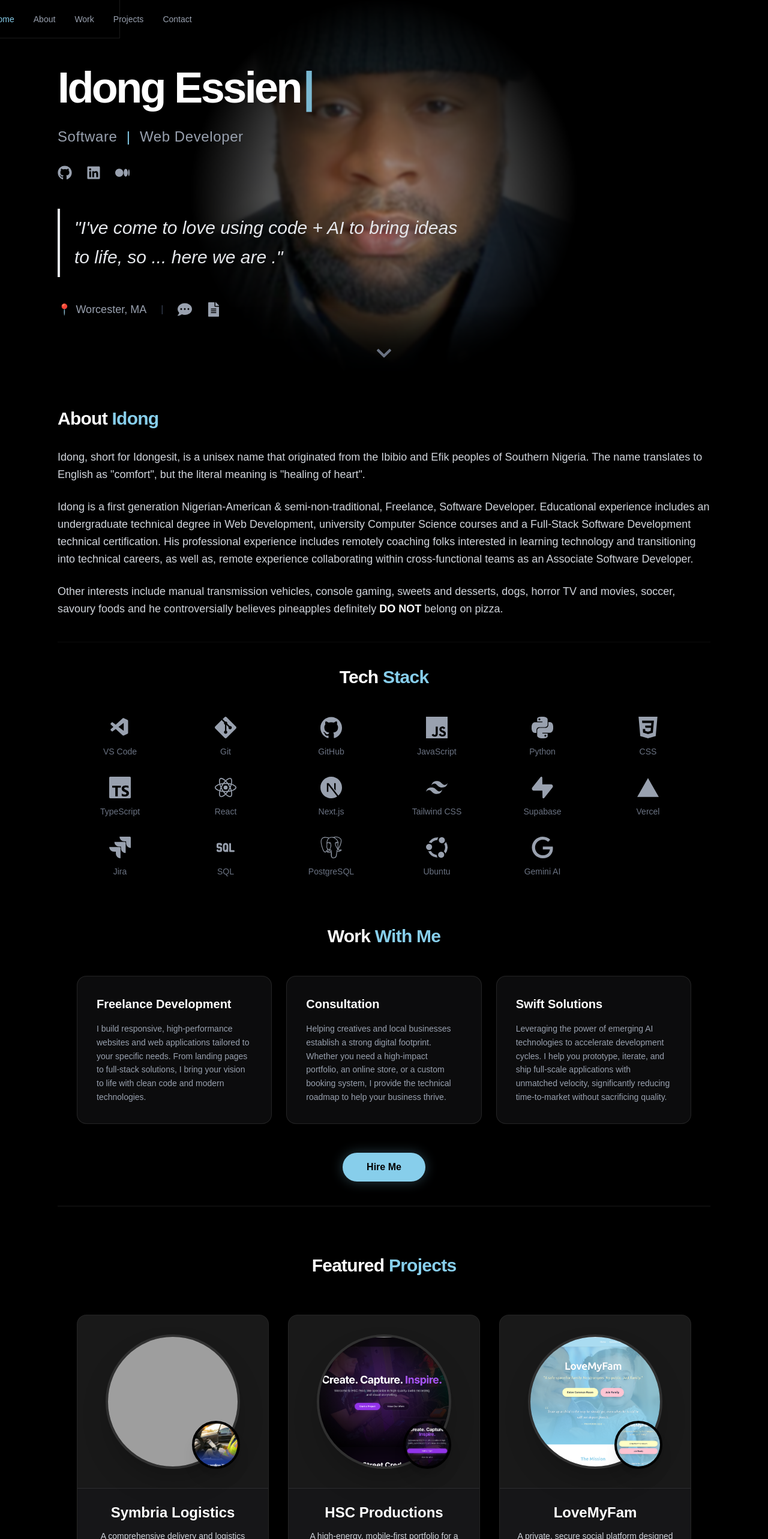
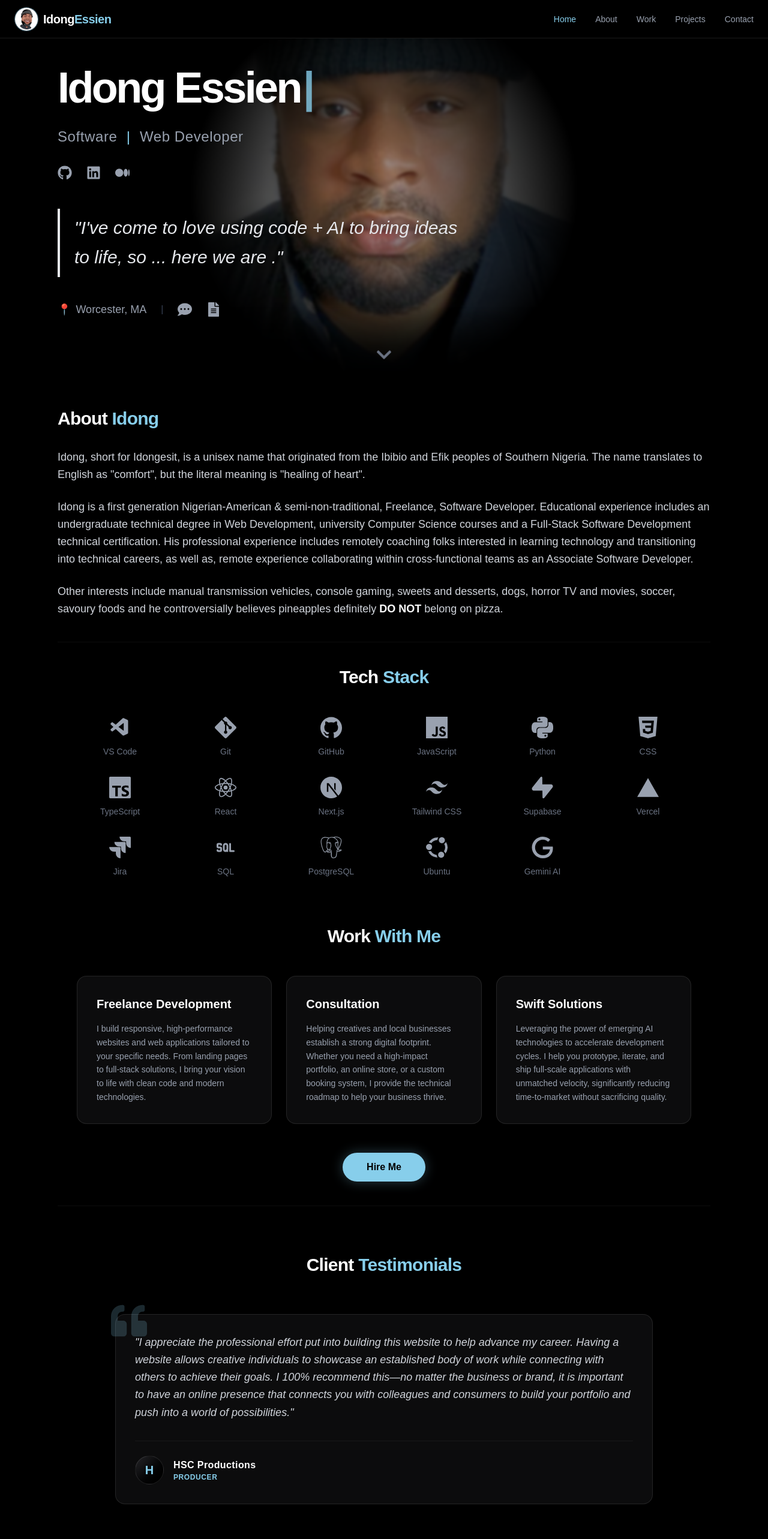
Before and after one commit to idongCodes/idong-essien, a Next.js app: page / in a window 1280 px wide. Shown: the top 2566 px of the page at 60% size. Built offline with nearby package versions, Linux system fonts and the light colour scheme; grey boxes are pictures that could not be loaded.

Commit message:
Add Testimonial Section

```diff
--- a/app/page.tsx
+++ b/app/page.tsx
@@ -7,8 +7,8 @@ import TechStack from "@/components/TechStack";
 import AboutSection from "@/components/AboutSection";
 import ContactSection from "@/components/ContactSection";
 import ProjectsSection from "@/components/ProjectsSection";
-// 1. Import the new section
 import WorkWithMeSection from "@/components/WorkWithMeSection";
+import TestimonialsSection from "@/components/TestimonialsSection";
 
 export default function Home() {
   return (
@@ -62,6 +62,9 @@ export default function Home() {
         <TechStack />
         {/* 2. Inserted WorkWithMeSection here */}
         <WorkWithMeSection />
+
+        <TestimonialsSection />
+
         <ProjectsSection />
       </section>
 
--- a/components/Navbar.tsx
+++ b/components/Navbar.tsx
@@ -35,7 +35,6 @@ export default function Navbar() {
     return () => window.removeEventListener("scroll", handleScroll);
   }, []);
 
-  // UPDATED: Dot now sits below the icon for the horizontal layout
   const ActiveDot = ({ section }: { section: string }) => (
     activeSection === section ? (
       <div className="absolute -bottom-2 left-1/2 -translate-x-1/2 w-1 h-1 bg-sky-blue rounded-full shadow-[0_0_8px_rgba(135,206,235,0.8)] md:hidden"></div>
@@ -56,17 +55,23 @@ export default function Navbar() {
         </Link>
       </header>
 
-      {/* NAVIGATION BAR (Floating Bottom Pill) */}
+      {/* NAVIGATION BAR */}
       <nav className="
-        fixed bottom-6 left-1/2 -translate-x-1/2
-        w-[90%] max-w-[400px] h-16
-        bg-zinc-900/90 backdrop-blur-xl border border-white/10
-        rounded-full shadow-2xl z-50
-        flex flex-row justify-evenly items-center px-2
+        /* --- Mobile Styles (Floating Pill) --- */
+        fixed bottom-6 z-50
+        left-1/2 -translate-x-1/2 transform
+        w-[90%] max-w-[400px] h-16 px-2
+        bg-zinc-900/90 backdrop-blur-xl
+        border border-white/10 rounded-full shadow-2xl
+        flex items-center justify-evenly
 
-        md:fixed md:top-0 md:left-0 md:right-0 md:h-16 md:w-full md:transform-none
-        md:rounded-none md:border-b md:border-white/10 md:bg-black md:backdrop-filter-none
-        md:justify-between md:px-6 md:border-t-0 md:shadow-none
+        /* --- Desktop Overrides (Full Width Top Bar) --- */
+        md:top-0 md:bottom-auto
+        md:left-0 md:translate-x-0 md:transform-none
+        md:w-full md:max-w-none md:h-16 md:px-6
+        md:rounded-none md:border-0 md:border-b md:border-white/10
+        md:bg-black md:backdrop-filter-none
+        md:justify-between md:shadow-none
       ">
 
         {/* Desktop Logo (Hidden on mobile) */}
--- /dev/null
+++ b/components/TestimonialsSection.tsx
@@ -0,0 +1,50 @@
+import { FaQuoteLeft } from "react-icons/fa";
+
+const testimonials = [
+  {
+    name: "HSC Productions",
+    role: "Producer",
+    quote: "I appreciate the professional effort put into building this website to help advance my career. Having a website allows creative individuals to showcase an established body of work while connecting with others to achieve their goals. I 100% recommend this—no matter the business or brand, it is important to have an online presence that connects you with colleagues and consumers to build your portfolio and push into a world of possibilities."
+  }
+];
+
+export default function TestimonialsSection() {
+  return (
+    <section id="testimonials" className="py-20 w-full px-4 md:px-8 border-b border-white/5 bg-black">
+      <h2 className="text-3xl font-bold text-white mb-16 text-center tracking-tight">
+        Client <span className="text-sky-blue">Testimonials</span>
+      </h2>
+
+      <div className="max-w-4xl mx-auto grid grid-cols-1 gap-8">
+        {testimonials.map((t, i) => (
+          <div key={i} className="relative bg-zinc-900/50 border border-white/10 p-8 rounded-2xl shadow-xl hover:border-sky-blue/30 transition-all duration-300">
+
+            {/* Quote Icon Decoration */}
+            <div className="absolute -top-5 -left-2 text-sky-blue/20 text-6xl">
+              <FaQuoteLeft />
+            </div>
+
+            {/* Testimonial Text */}
+            <p className="text-gray-300 italic leading-relaxed mb-8 relative z-10 text-lg font-light">
+              "{t.quote}"
+            </p>
+
+            {/* Client Info */}
+            <div className="flex items-center gap-4 border-t border-white/5 pt-6">
+              {/* Avatar Placeholder using Initials */}
+              <div className="w-12 h-12 rounded-full bg-gradient-to-br from-zinc-800 to-black border border-white/10 flex items-center justify-center text-sky-blue font-bold text-xl shadow-inner">
+                {t.name.charAt(0)}
+              </div>
+
+              <div>
+                <h4 className="text-white font-bold tracking-wide">{t.name}</h4>
+                <p className="text-sky-blue text-xs uppercase font-bold tracking-wider">{t.role}</p>
+              </div>
+            </div>
+
+          </div>
+        ))}
+      </div>
+    </section>
+  )
+}
```
Also changed, not shown: 1 other file (tests, documents, lock files or other folders).
